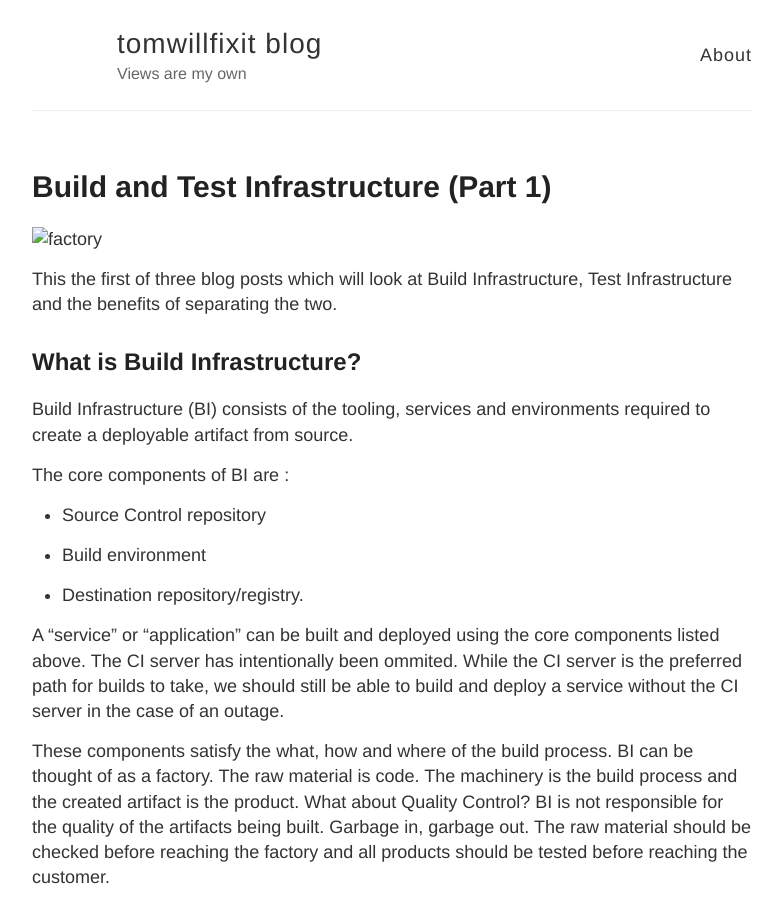
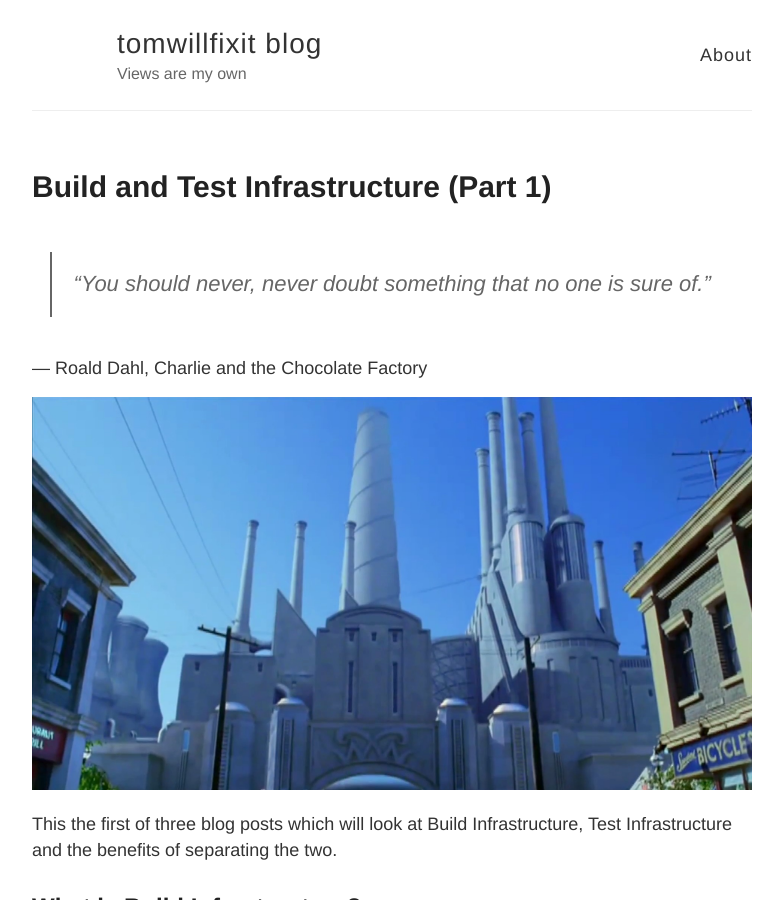
Before and after one commit to tomwillfixit/blog, a Jekyll site: the page built from _posts/2016-12-21-build-infra.md, in a window 1280 px wide and 900 px high. Shown: the whole window, without its empty margins (248-1031 px from the left). Built offline with Jekyll 4.4.1, drawn with Linux system fonts in a browser that asks for light colours.

```diff
--- a/_posts/2016-12-21-build-infra.md
+++ b/_posts/2016-12-21-build-infra.md
@@ -3,7 +3,11 @@
 title: Build and Test Infrastructure (Part 1)
 ---
 
-![factory](images/factory.jpg)
+> “You should never, never doubt something that no one is sure of.”
+
+― Roald Dahl, Charlie and the Chocolate Factory
+
+![factory](../images/factory.jpg)
 
 This the first of three blog posts which will look at Build Infrastructure, Test Infrastructure and the benefits of separating the two.
 
```
